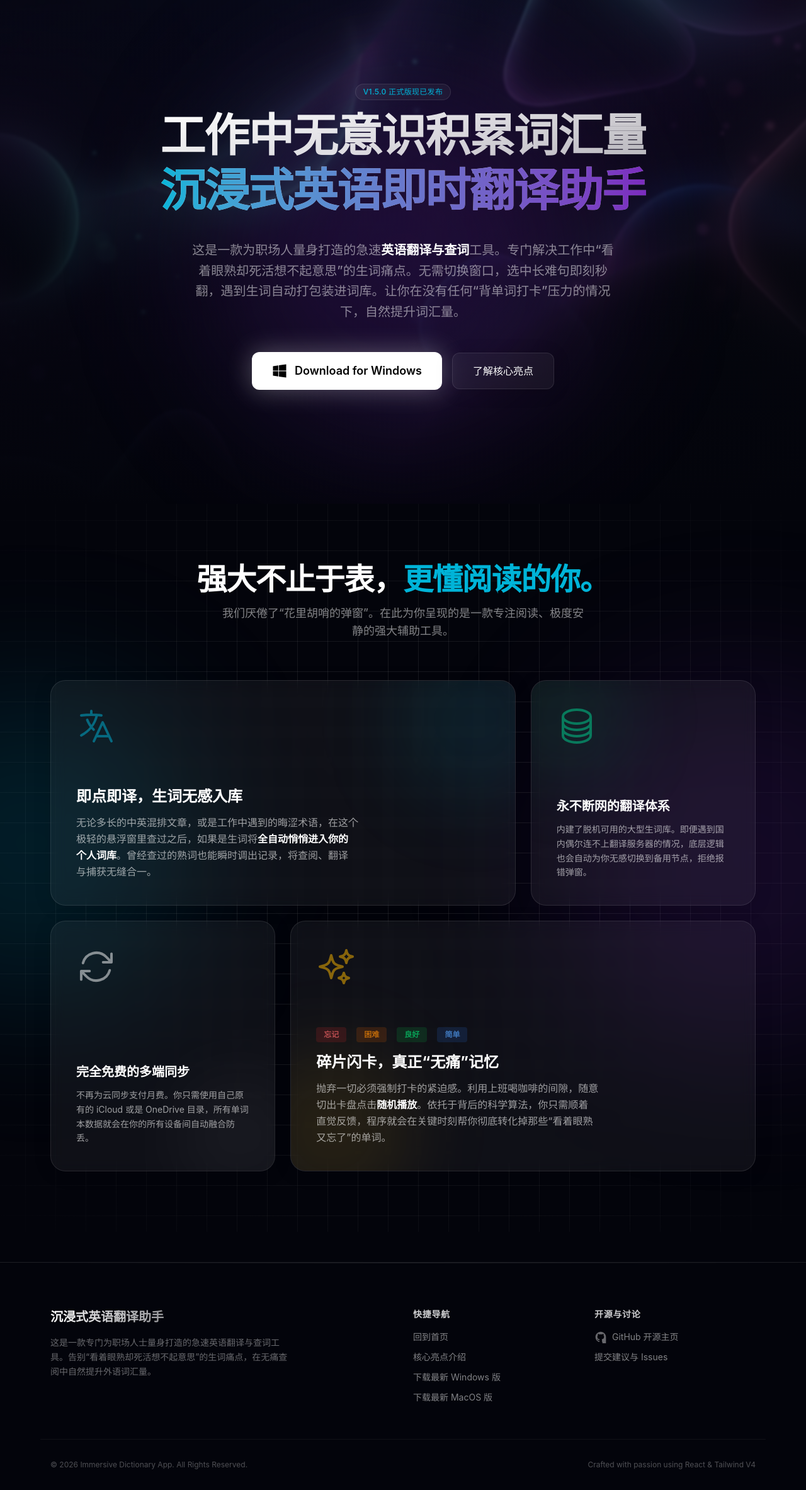
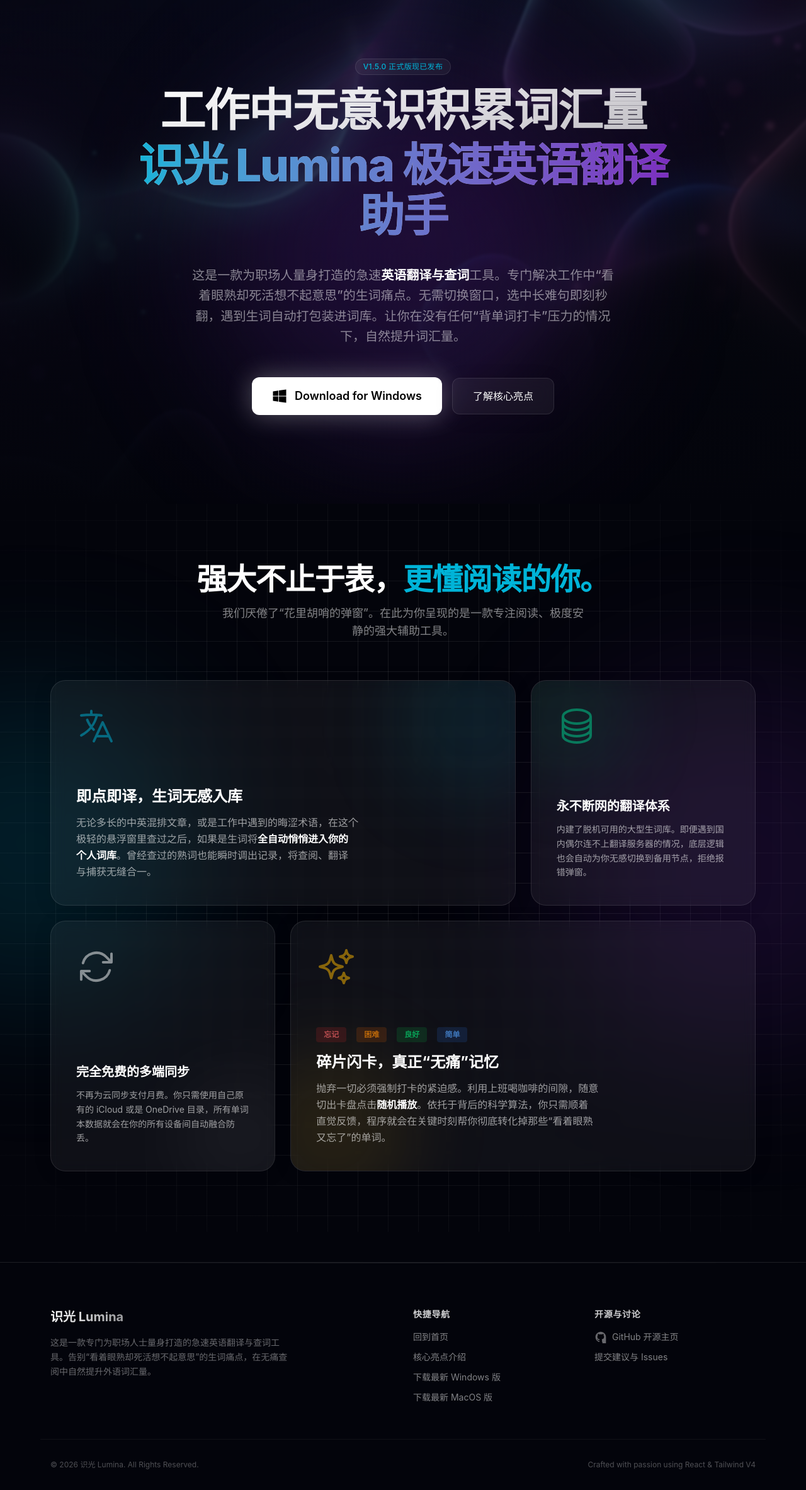
Before and after one commit to janzlu/dict-app-web, a React (Vite) app: page / in a window 1280 px wide. Shown: the whole page at 63% size. Built offline with nearby package versions, Linux system fonts and the light colour scheme.

Commit message:
chore: rebrand to Lumina (识光)

```diff
--- a/src/components/Footer.jsx
+++ b/src/components/Footer.jsx
@@ -7,7 +7,7 @@
       <div className="max-w-6xl mx-auto px-4 grid grid-cols-1 md:grid-cols-4 gap-8 mb-12 relative p-2">
         <div className="md:col-span-2">
           <h3 className="text-xl font-bold bg-clip-text text-transparent bg-gradient-to-r from-white to-white/60 mb-4 inline-block">
-            沉浸式英语翻译助手
+            识光 Lumina
           </h3>
           <p className="text-white/40 text-sm leading-relaxed max-w-sm">
             这是一款专门为职场人士量身打造的急速英语翻译与查词工具。告别“看着眼熟却死活想不起意思”的生词痛点，在无痛查阅中自然提升外语词汇量。
@@ -45,7 +45,7 @@
       </div>
 
       <div className="max-w-6xl mx-auto px-4 pt-8 border-t border-white/5 flex flex-col md:flex-row items-center justify-between text-xs text-white/30">
-        <p>© {new Date().getFullYear()} Immersive Dictionary App. All Rights Reserved.</p>
+        <p>© {new Date().getFullYear()} 识光 Lumina. All Rights Reserved.</p>
         <p className="mt-2 md:mt-0">Crafted with passion using React & Tailwind V4</p>
       </div>
     </footer>
--- a/src/components/Hero.jsx
+++ b/src/components/Hero.jsx
@@ -76,7 +76,7 @@
         <h1 className="text-5xl md:text-7xl font-extrabold tracking-tight leading-[1.1] mb-8 text-transparent bg-clip-text bg-gradient-to-br from-white to-white/60">
           工作中无意识积累词汇量<br />
           <span className="text-transparent bg-clip-text bg-gradient-to-r from-neon-blue to-neon-purple mt-2 block pb-2">
-            沉浸式英语即时翻译助手
+            识光 Lumina 极速英语翻译助手
           </span>
         </h1>
 
```
